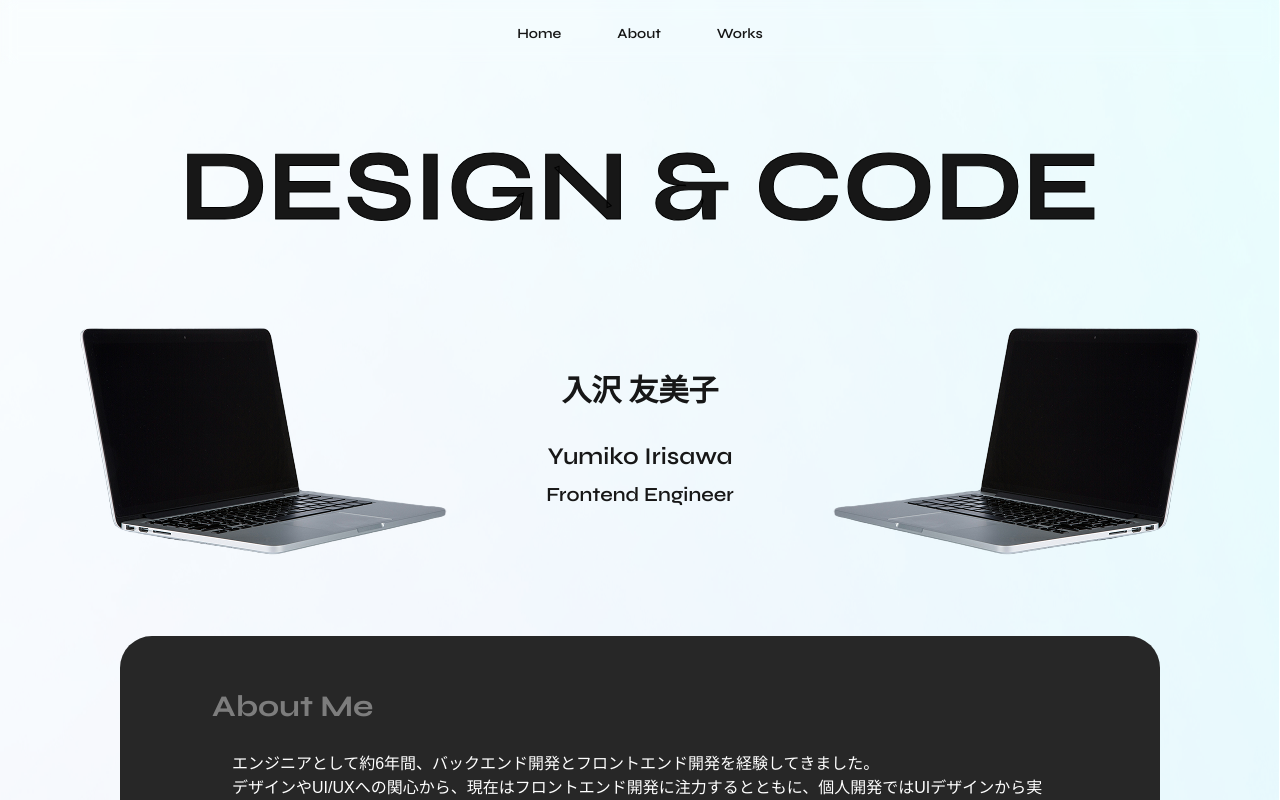
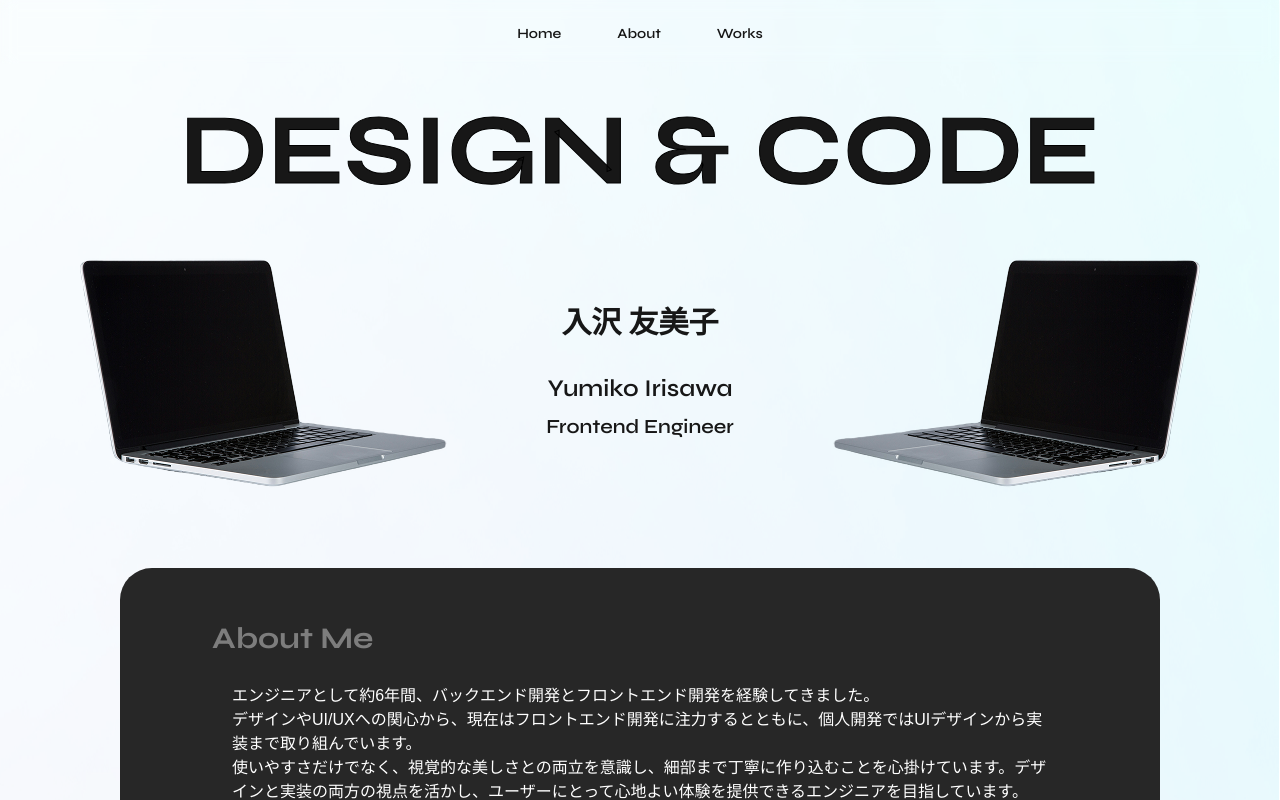
Before and after one commit to yumiirrii/portfolio, a Next.js app: page / in a window 1280 px wide. Shown: the top 800 px of the page. Built offline with nearby package versions, Linux system fonts and the light colour scheme; a web font is replaced by a local one.

Commit message:
style: adjust padding of hero

```diff
--- a/app/components/Hero.tsx
+++ b/app/components/Hero.tsx
@@ -5,8 +5,8 @@ export const Hero = () => {
     const data = landingData;
 
     return (
-        <div className="w-full h-auto pt-10 pb-16 md:pt-12 md:pb-20 font-display">
-            <div className="w-full px-6 md:px-12 xl:px-20 flex flex-col justify-start gap-y-12 md:gap-y-16 items-center">
+        <div className="w-full h-auto pt-10 pb-16 md:pt-3 md:pb-20 font-display">
+            <div className="w-full px-6 md:px-12 xl:px-20 flex flex-col justify-start gap-y-8 items-center">
                 <h1 className="text-[60px] md:text-[80px] lg:text-[100px] font-bold text-center whitespace-pre-wrap sm:whitespace-nowrap leading-[1.0] sm:leading-normal [-webkit-text-stroke:1px_black]">
                     {`DESIGN\n & \nCODE`}
                 </h1>
```
